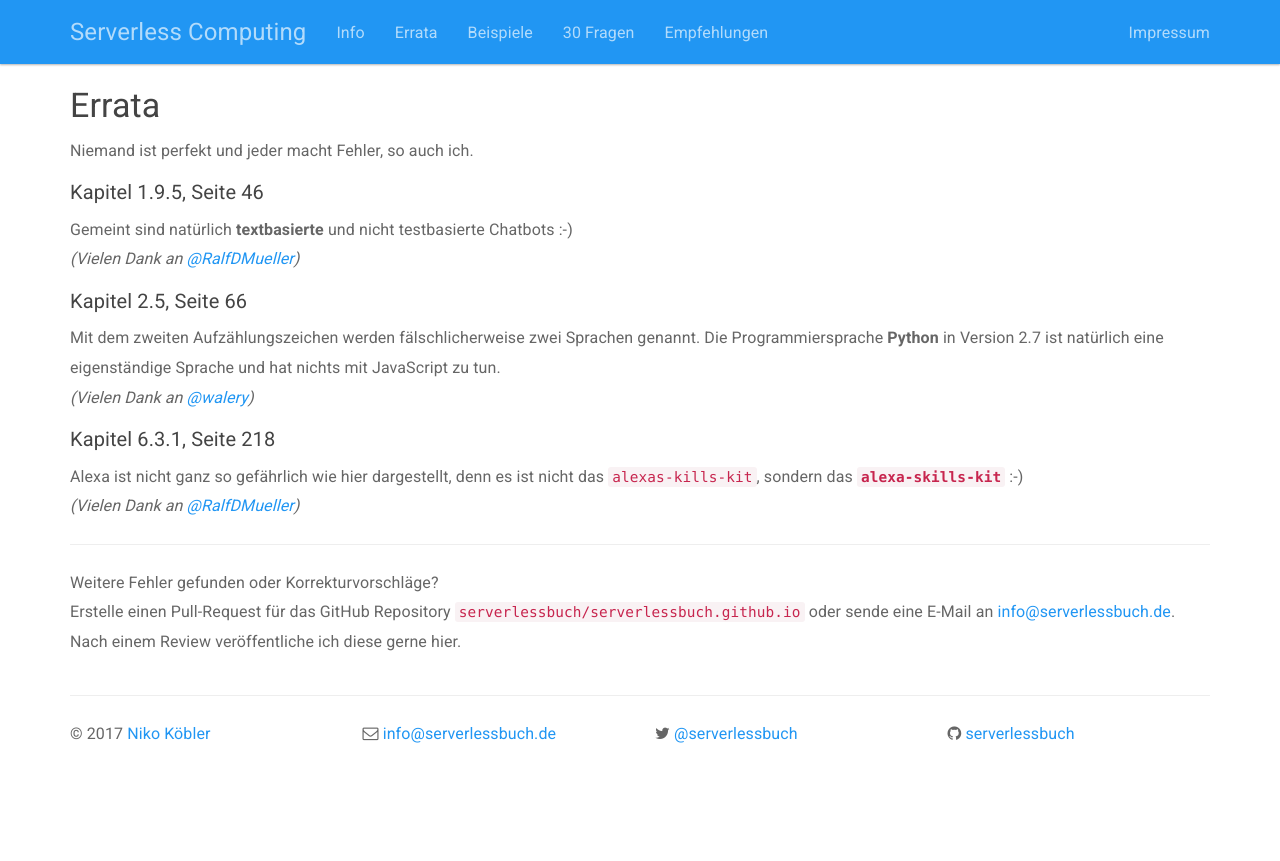
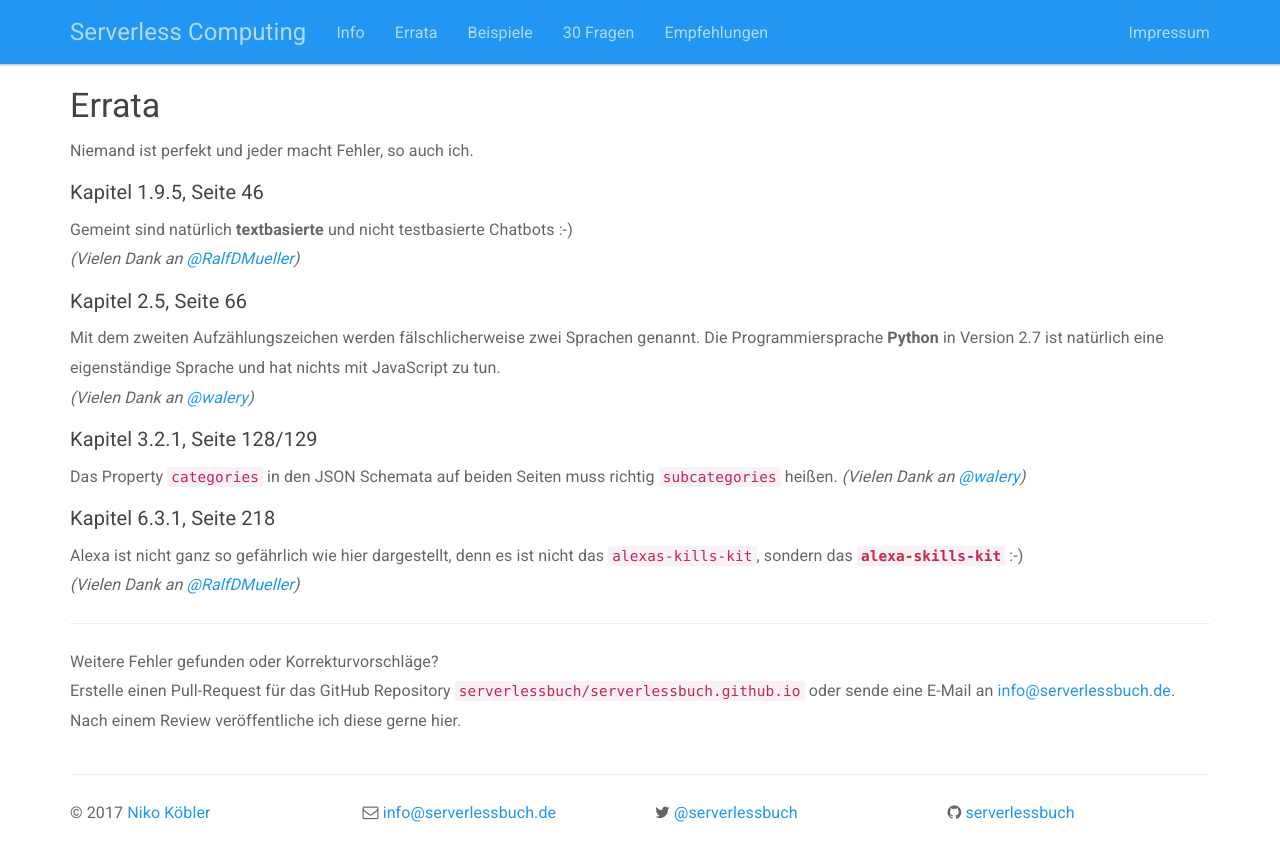
Before and after one commit to serverlessbuch/serverlessbuch.github.io, a Jekyll site: the page built from errata.md, in a window 1280 px wide. Shown: the top 861 px of the page. Built offline with Jekyll 4.4.1, drawn with Linux system fonts in a browser that asks for light colours; nearby versions of some CDN libraries.

Commit message:
errata: json schema categories -> subcategories

```diff
--- a/errata.md
+++ b/errata.md
@@ -17,6 +17,11 @@ Mit dem zweiten Aufzählungszeichen werden fälschlicherweise zwei Sprachen gena
 Die Programmiersprache **Python** in Version 2.7 ist natürlich eine eigenständige Sprache und hat nichts mit JavaScript zu tun.
 _(Vielen Dank an [@walery](https://twitter.com/walery))_
 
+##### Kapitel 3.2.1, Seite 128/129
+
+Das Property `categories` in den JSON Schemata auf beiden Seiten muss richtig `subcategories` heißen.
+_(Vielen Dank an [@walery](https://twitter.com/walery))_
+
 ##### Kapitel 6.3.1, Seite 218
 
 Alexa ist nicht ganz so gefährlich wie hier dargestellt, denn es ist nicht das `alexas-kills-kit`, sondern das **`alexa-skills-kit`** :-)
```
